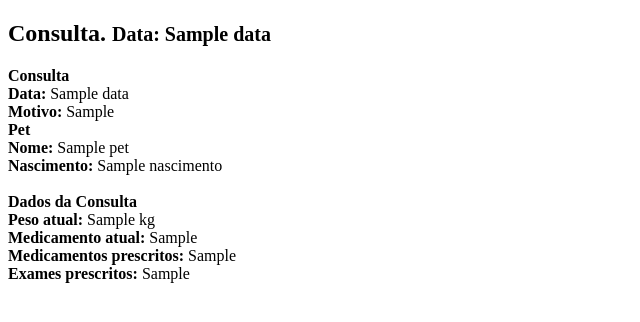
After one commit to silviolpiresdev/clinica_pet, a Django app: template consultas/templates/consultas/consulta_email.html in a window 1280 px wide. The commit adds this page. Shown: the top 322 px of the page, without its empty margins (0-640 px from the left). Run offline with Django 5.2, Linux system fonts and the light colour scheme; the template is opened without the code that fills it: most values are stand-ins (such as "Sample title", 1, 10 or a date in 2020).

Commit message:
feat: envio de email de consulta implementado

```diff
--- a/clientes/templates/clientes/confirma_exclusao.html
+++ b/clientes/templates/clientes/confirma_exclusao.html
@@ -23,3 +23,5 @@ Remoção de clientes
         </form>
     </div>
 </div>
+
+{% endblock content %}
--- /dev/null
+++ b/consultas/templates/consultas/consulta_email.html
@@ -0,0 +1,44 @@
+<!DOCTYPE html>
+<html lang="en">
+<head>
+    <meta charset="UTF-8">
+    <title>Consulta</title>
+</head>
+<body>
+    <section class="invoice">
+        <div class="row">
+            <div class="col-xs-12">
+                <h2 class="page-header">
+                    <i class="fa fa-globe"></i> Consulta.
+                    <small class="pull-right">Data: {{ consulta.data }}</small>
+                </h2>
+            </div>
+        </div>
+        <div class="row invoice-info">
+            <div class="col-sm-4 invoice-col">
+                <b>Consulta</b>
+                <br>
+                <b>Data:</b> {{ consulta.data }} <br>
+                <b>Motivo:</b> {{ consulta.motivo_consulta }} <br>
+            </div>
+            <div class="col-sm-4 invoice-col">
+                <b>Pet</b>
+                <br>
+                <b>Nome: </b> {{ consulta.pet.nome }} <br>
+                <b>Nascimento: </b> {{ consulta.pet.nascimento }} <br>
+            </div>
+        </div>
+        <br>
+        <div class="row">
+            <div class="col-sm-12">
+                <b>Dados da Consulta</b>
+                <br>
+                <b>Peso atual:</b> {{ consulta.peso_atual }} kg <br>
+                <b>Medicamento atual:</b> {{ consulta.medicamento_atual }} <br>
+                <b>Medicamentos prescritos:</b> {{ consulta.medicamentos_prescritos }} <br>
+                <b>Exames prescritos:</b> {{ consulta.exames_prescritos }} <br>
+            </div>
+        </div>
+    </section>
+</body>
+</html>
--- a/consultas/urls.py
+++ b/consultas/urls.py
@@ -4,4 +4,5 @@ from consultas.views import consulta_pet_views
 urlpatterns = [
     path('cadastrar_consulta/<int:id>', consulta_pet_views.inserir_consulta, name='cadastrar_consulta'),
     path('lista_consulta/<int:id>', consulta_pet_views.listar_consulta_id, name='listar_consulta_id'),
+    path('enviar_email/<int:id>', consulta_pet_views.enviar_email_consulta, name='enviar_email_consulta'),
 ]
--- a/pets/views/pet_views.py
+++ b/pets/views/pet_views.py
@@ -3,6 +3,7 @@ from ..forms import pet_forms
 from ..entidades import pet
 from ..services import pet_service
 from clientes.services import cliente_service
+from consultas.services import consulta_pet_service
 
 def inserir_pet(request, id):
     if request.method == "POST":
@@ -20,9 +21,11 @@ def inserir_pet(request, id):
         form_pet = pet_forms.PetForm()
     return render(request, 'pets/form_pet.html', {'form_pet': form_pet})
 
+
 def listar_pet_id(request, id):
     pet_obj = pet_service.listar_pet_id(id)
-    return render(request, 'pets/lista_pet.html', {'pet': pet_obj})
+    consultas = consulta_pet_service.listar_consultas(id)
+    return render(request, 'pets/lista_pet.html', {'pet': pet_obj, 'consultas': consultas})
 
 def editar_pet(request, id):
     pet_antigo = pet_service.listar_pet_id(id)
```
Also changed, not shown: clinica_pet/settings.py (+8 -0 lines), consultas/templates/consultas/lista_consulta.html (+10 -23 lines), consultas/views/consulta_pet_views.py (+20 -0 lines).
